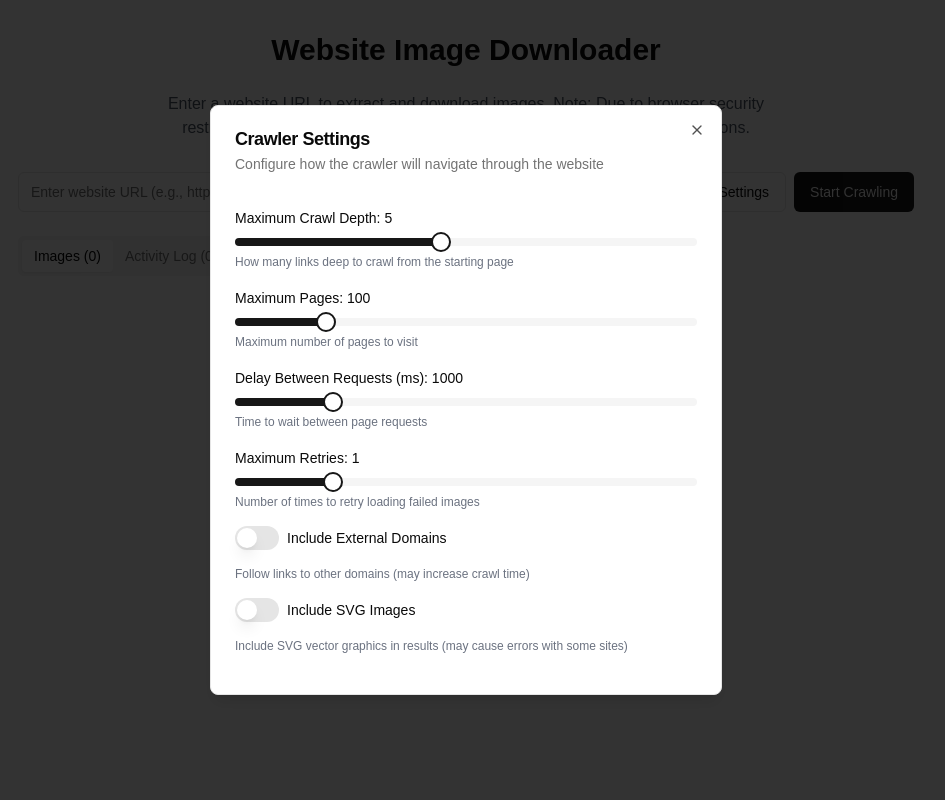
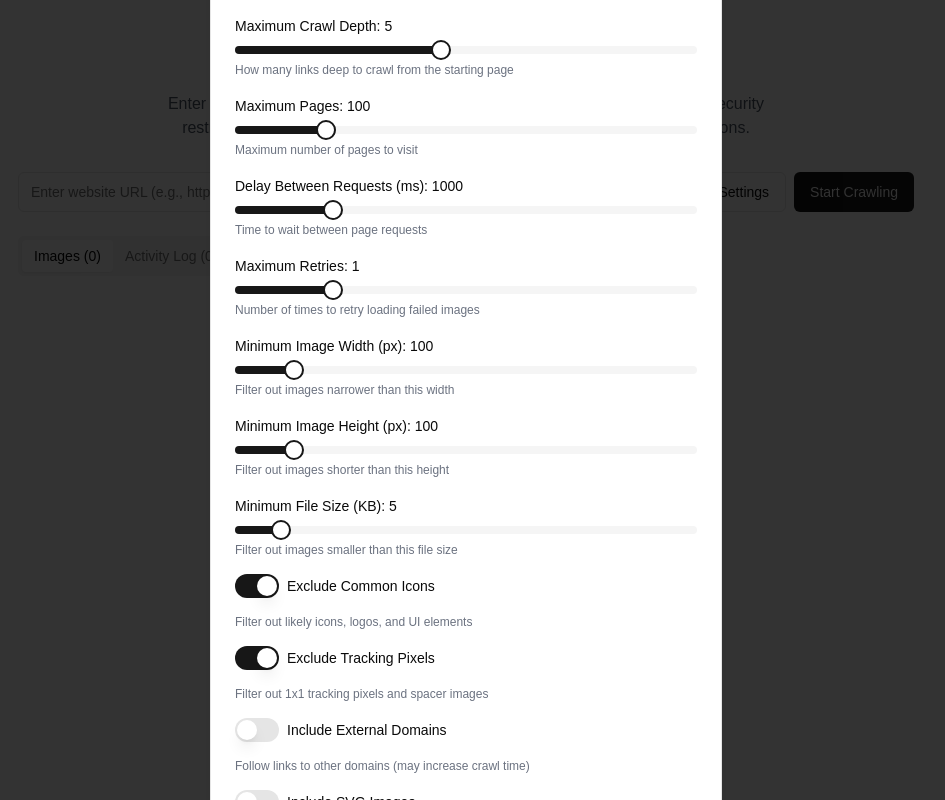
Before and after one commit to theimpactlab/imagescraper, a Next.js app: page / in a window 1280 px wide. Both pictures are taken after a click on the button "Settings". Shown: the whole page, without its empty margins (174-1119 px from the left). Built offline with nearby package versions, Linux system fonts and the light colour scheme.

Commit message:
update to file sizes

```diff
--- a/components/image-downloader.tsx
+++ b/components/image-downloader.tsx
@@ -1,6 +1,7 @@
 "use client"
 
 import { DialogTrigger } from "@/components/ui/dialog"
+import type { CrawlLog } from "@/types/crawl-log" // Declare the CrawlLog variable
 
 import { useState, useEffect, useRef } from "react"
 import { Button } from "@/components/ui/button"
@@ -30,6 +31,7 @@ interface ImageItem {
   type?: string
   loadFailed?: boolean
   retryCount?: number
+  qualityScore?: number
 }
 
 interface CrawlSettings {
@@ -39,13 +41,11 @@ interface CrawlSettings {
   delayBetweenRequests: number
   includeSvgImages: boolean
   maxRetries: number
-}
-
-interface CrawlLog {
-  timestamp: Date
-  message: string
-  type: "info" | "error" | "success" | "warning"
-  url?: string
+  minImageWidth: number
+  minImageHeight: number
+  minImageFileSize: number
+  excludeCommonIcons: boolean
+  excludeTrackingPixels: boolean
 }
 
 export default function ImageDownloader() {
@@ -64,6 +64,11 @@ export default function ImageDownloader() {
     delayBetweenRequests: 1000,
     includeSvgImages: false,
     maxRetries: 1,
+    minImageWidth: 100,
+    minImageHeight: 100,
+    minImageFileSize: 5000, // 5KB minimum
+    excludeCommonIcons: true,
+    excludeTrackingPixels: true,
   })
   const [currentStats, setCurrentStats] = useState({
     pagesVisited: 0,
@@ -189,6 +194,124 @@ export default function ImageDownloader() {
     }
   }
 
+  const isLowQualityImage = (imgUrl: string, width?: number, height?: number): boolean => {
+    try {
+      const url = new URL(imgUrl)
+      const pathname = url.pathname.toLowerCase()
+      const filename = pathname.split("/").pop() || ""
+
+      // Check for tracking pixels and very small images
+      if (crawlSettings.excludeTrackingPixels) {
+        if ((width && width <= 2) || (height && height <= 2)) {
+          return true
+        }
+
+        // Common tracking pixel patterns
+        const trackingPatterns = [
+          "pixel",
+          "track",
+          "beacon",
+          "analytics",
+          "counter",
+          "1x1",
+          "transparent",
+          "spacer",
+          "blank",
+        ]
+        if (trackingPatterns.some((pattern) => filename.includes(pattern))) {
+          return true
+        }
+      }
+
+      // Check for common icon patterns
+      if (crawlSettings.excludeCommonIcons) {
+        const iconPatterns = [
+          "icon",
+          "favicon",
+          "logo",
+          "sprite",
+          "bullet",
+          "arrow",
+          "button",
+          "badge",
+          "social",
+          "share",
+          "rss",
+        ]
+        if (iconPatterns.some((pattern) => filename.includes(pattern))) {
+          return true
+        }
+
+        // Common icon sizes
+        if (width && height) {
+          const commonIconSizes = [
+            [16, 16],
+            [24, 24],
+            [32, 32],
+            [48, 48],
+            [64, 64],
+            [128, 128],
+            [256, 256],
+          ]
+          if (commonIconSizes.some(([w, h]) => width === w && height === h)) {
+            return true
+          }
+        }
+      }
+
+      // Check minimum dimensions
+      if (width && width < crawlSettings.minImageWidth) {
+        return true
+      }
+      if (height && height < crawlSettings.minImageHeight) {
+        return true
+      }
+
+      // Check for very thin banners (likely ads)
+      if (width && height) {
+        const aspectRatio = width / height
+        if (aspectRatio > 10 || aspectRatio < 0.1) {
+          return true
+        }
+      }
+
+      return false
+    } catch (e) {
+      return false
+    }
+  }
+
+  const getImageQualityScore = (imgUrl: string, width?: number, height?: number): number => {
+    let score = 0
+
+    // Size score (larger is generally better, up to a point)
+    if (width && height) {
+      const area = width * height
+      if (area > 50000)
+        score += 3 // Large images
+      else if (area > 10000)
+        score += 2 // Medium images
+      else if (area > 2500) score += 1 // Small but acceptable images
+    }
+
+    // Aspect ratio score (prefer reasonable aspect ratios)
+    if (width && height) {
+      const aspectRatio = width / height
+      if (aspectRatio >= 0.5 && aspectRatio <= 2) {
+        score += 2 // Good aspect ratio
+      } else if (aspectRatio >= 0.25 && aspectRatio <= 4) {
+        score += 1 // Acceptable aspect ratio
+      }
+    }
+
+    // File type score
+    const type = getImageType(imgUrl)
+    if (type === "jpeg" || type === "png") score += 1
+    if (type === "webp" || type === "avif") score += 2
+
+    return score
+  }
+
   const extractLinks = (html: string, baseUrl: string): string[] => {
     const parser = new DOMParser()
     const doc = parser.parseFromString(html, "text/html")
@@ -260,6 +383,15 @@ export default function ImageDownloader() {
         return
       }
 
+      // Try to get width and height from attributes
+      const width = Number.parseInt(img.getAttribute("width") || "0", 10) || undefined
+      const height = Number.parseInt(img.getAttribute("height") || "0", 10) || undefined
+
+      // Check if this is a low quality image
+      if (isLowQualityImage(imgUrl, width, height)) {
+        return
+      }
+
       // Extract filename from URL
       const urlParts = imgUrl.split("/")
       let filename = urlParts[urlParts.length - 1].split("?")[0]
@@ -269,9 +401,8 @@ export default function ImageDownloader() {
         filename = `image-${pageUrl.replace(/[^a-zA-Z0-9]/g, "-")}-${index + 1}.jpg`
       }
 
-      // Try to get width and height from attributes
-      const width = Number.parseInt(img.getAttribute("width") || "0", 10) || undefined
-      const height = Number.parseInt(img.getAttribute("height") || "0", 10) || undefined
+      // Calculate quality score
+      const qualityScore = getImageQualityScore(imgUrl, width, height)
 
       extractedImages.push({
         url: imgUrl,
@@ -283,10 +414,12 @@ export default function ImageDownloader() {
         type,
         loadFailed: false,
         retryCount: 0,
+        qualityScore,
       })
     })
 
-    return extractedImages
+    // Sort by quality score (highest first) and return
+    return extractedImages.sort((a, b) => (b.qualityScore || 0) - (a.qualityScore || 0))
   }
 
   const delay = (ms: number) => new Promise((resolve) => setTimeout(resolve, ms))
@@ -857,6 +990,60 @@ export default function ImageDownloader() {
                 <p className="text-xs text-gray-500">Number of times to retry loading failed images</p>
               </div>
 
+              <div className="space-y-2">
+                <Label>Minimum Image Width (px): {crawlSettings.minImageWidth}</Label>
+                <Slider
+                  value={[crawlSettings.minImageWidth]}
+                  min={50}
+                  max={500}
+                  step={10}
+                  onValueChange={(value) => setCrawlSettings({ ...crawlSettings, minImageWidth: value[0] })}
+                />
+                <p className="text-xs text-gray-500">Filter out images narrower than this width</p>
+              </div>
+
+              <div className="space-y-2">
+                <Label>Minimum Image Height (px): {crawlSettings.minImageHeight}</Label>
+                <Slider
+                  value={[crawlSettings.minImageHeight]}
+                  min={50}
+                  max={500}
+                  step={10}
+                  onValueChange={(value) => setCrawlSettings({ ...crawlSettings, minImageHeight: value[0] })}
+                />
+                <p className="text-xs text-gray-500">Filter out images shorter than this height</p>
+              </div>
+
+              <div className="space-y-2">
+                <Label>Minimum File Size (KB): {Math.round(crawlSettings.minImageFileSize / 1000)}</Label>
+                <Slider
+                  value={[crawlSettings.minImageFileSize]}
+                  min={1000}
+                  max={50000}
+                  step={1000}
+                  onValueChange={(value) => setCrawlSettings({ ...crawlSettings, minImageFileSize: value[0] })}
+                />
+                <p className="text-xs text-gray-500">Filter out images smaller than this file size</p>
+              </div>
+
+              <div className="flex items-center space-x-2">
+                <Switch
+                  checked={crawlSettings.excludeCommonIcons}
+                  onCheckedChange={(checked) => setCrawlSettings({ ...crawlSettings, excludeCommonIcons: checked })}
+                />
+                <Label>Exclude Common Icons</Label>
+              </div>
+              <p className="text-xs text-gray-500">Filter out likely icons, logos, and UI elements</p>
+
+              <div className="flex items-center space-x-2">
+                <Switch
+                  checked={crawlSettings.excludeTrackingPixels}
+                  onCheckedChange={(checked) => setCrawlSettings({ ...crawlSettings, excludeTrackingPixels: checked })}
+                />
+                <Label>Exclude Tracking Pixels</Label>
+              </div>
+              <p className="text-xs text-gray-500">Filter out 1x1 tracking pixels and spacer images</p>
+
               <div className="flex items-center space-x-2">
                 <Switch
                   checked={crawlSettings.includeExternalDomains}
@@ -964,7 +1151,7 @@ export default function ImageDownloader() {
                 </div>
                 <div className="flex gap-2">
                   <div className="flex items-center gap-2 mr-4">
-                    <Button variant="outline" size="sm" className="flex items-center gap-1">
+                    <Button variant="outline" size="sm" className="flex items-center gap-1 bg-transparent">
                       <Filter className="h-4 w-4" />
                       <select
                         className="bg-transparent border-none focus:outline-none text-sm"
@@ -1029,6 +1216,16 @@ export default function ImageDownloader() {
                       {image.type && (
                         <Badge variant="secondary" className="absolute top-2 right-2 text-xs">
                           {image.type.toUpperCase()}
+                        </Badge>
+                      )}
+                      {image.qualityScore !== undefined && (
+                        <Badge
+                          variant={
+                            image.qualityScore >= 4 ? "default" : image.qualityScore >= 2 ? "secondary" : "outline"
+                          }
+                          className="absolute bottom-2 right-2 text-xs"
+                        >
+                          Q: {image.qualityScore}
                         </Badge>
                       )}
                       {isYouTubeThumbnail(image.url) && (
--- /dev/null
+++ b/types/crawl-log.ts
@@ -0,0 +1,6 @@
+export type CrawlLog = {
+  timestamp: Date
+  message: string
+  type: "info" | "error" | "success" | "warning"
+  url?: string
+}
```
Also changed, not shown: 1 other file (tests, documents, lock files or other folders).
